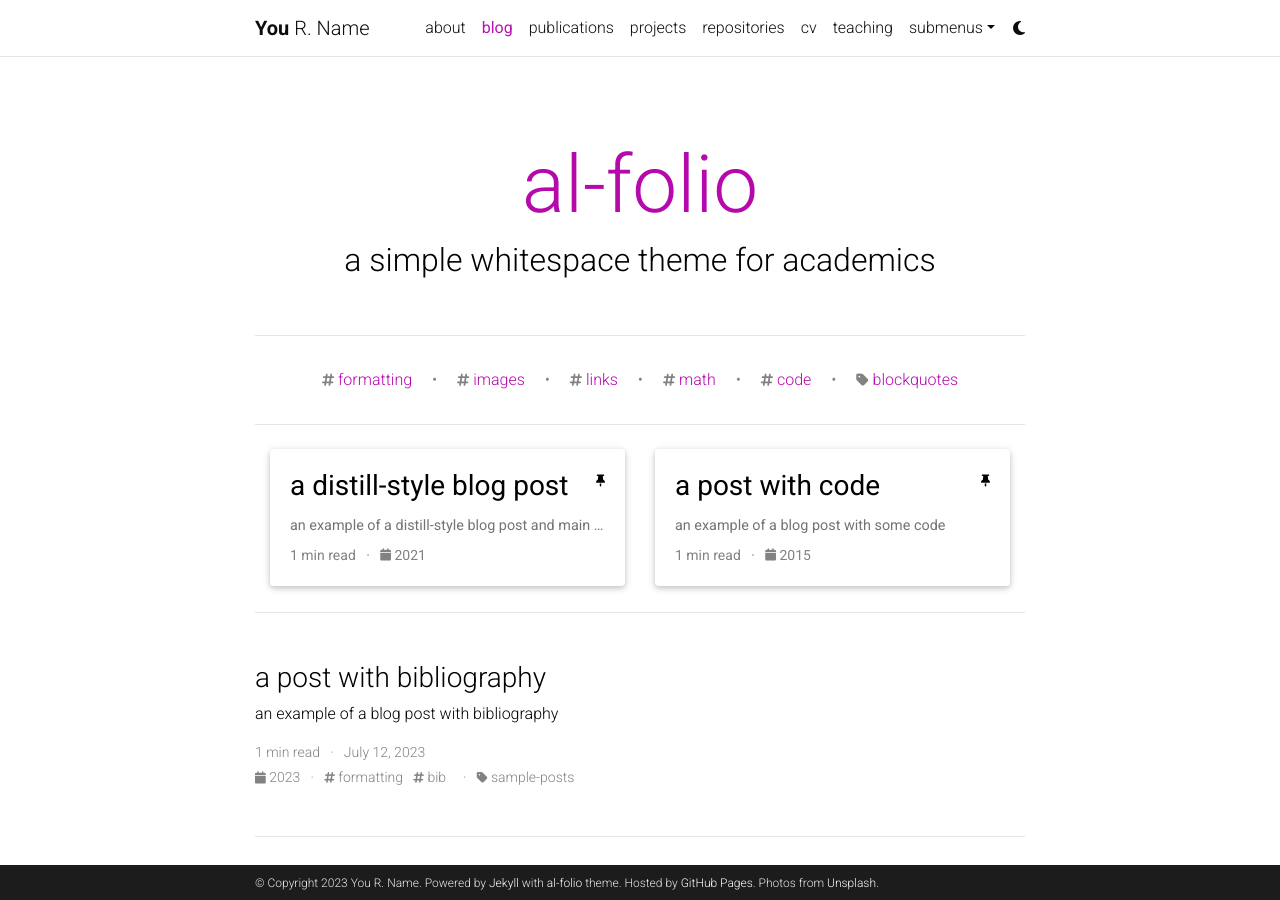
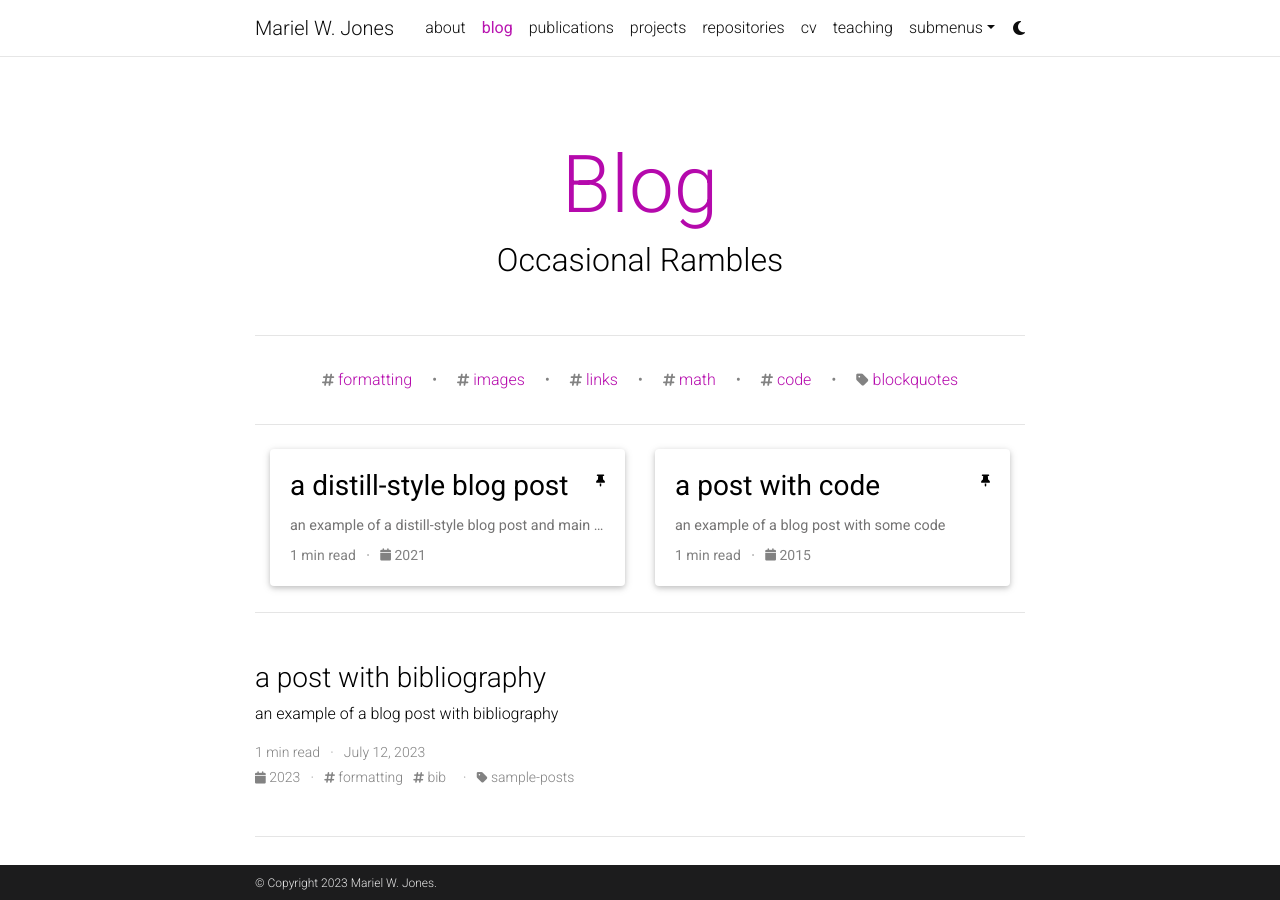
Before and after one commit to mwdjones/mwdjones.github.io, a Jekyll site: the page built from blog/index.html, in a window 1280 px wide and 900 px high. Built offline with Jekyll 4.4.1, drawn with Linux system fonts in a browser that asks for light colours; full-size pictures stand in for the smaller copies a plugin makes; the list of posts is cut into pages by our own code; comment, search, counter and statistics services are not loaded; a style sheet for code colours, icons or effects is not loaded; part of the change alters nothing that is shown.

Commit message:
Update _config.yml

```diff
--- a/_config.yml
+++ b/_config.yml
@@ -2,24 +2,19 @@
 # Site settings
 # -----------------------------------------------------------------------------
 
-title: blank # the website title (if blank, full name will be used instead)
-first_name: You
-middle_name: R.
-last_name: Name
-email: you@example.com
+title: Mariel W. Jones
+first_name: Mariel
+middle_name: W.
+last_name: Jones
+email: jone3247@umn.edu
 description: > # the ">" symbol means to ignore newlines until "footer_text:"
-  A simple, whitespace theme for academics. Based on [*folio](https://github.com/bogoli/-folio) design.
-footer_text: >
-  Powered by <a href="https://jekyllrb.com/" target="_blank">Jekyll</a> with <a href="https://github.com/alshedivat/al-folio">al-folio</a> theme.
-  Hosted by <a href="https://pages.github.com/" target="_blank">GitHub Pages</a>.
-  Photos from <a href="https://unsplash.com" target="_blank">Unsplash</a>.
-keywords: jekyll, jekyll-theme, academic-website, portfolio-website  # add your own keywords or leave empty
+  Ecohydrologist by day and illustrator by...also day
 
 lang: en # the language of your site (for example: en, fr, cn, ru, etc.)
-icon: ⚛️  # the emoji used as the favicon (alternatively, provide image name in /assets/img/)
+#icon: ⚛️  # the emoji used as the favicon (alternatively, provide image name in /assets/img/)
 
-url: https://alshedivat.github.io # the base hostname & protocol for your site
-baseurl: /al-folio # the subpath of your site, e.g. /blog/
+url: https://mwdjones.github.io # the base hostname & protocol for your site
+#baseurl: the subpath of your site, e.g. /blog/
 last_updated: false # set to true if you want to display last updated in the footer
 impressum_path:  # set to path to include impressum link in the footer, use the same path as permalink in a page, helps to conform with EU GDPR
 
@@ -71,61 +66,20 @@ og_image: # The site-wide (default for all links) Open Graph preview image
 # Social integration
 # -----------------------------------------------------------------------------
 
-github_username: # your GitHub user name
-gitlab_username: # your GitLab user name
-twitter_username: # your Twitter handle
-mastodon_username: # your mastodon instance+username in the format instance.tld/@username
-linkedin_username: # your LinkedIn user name
-telegram_username: # your Telegram user name
-scholar_userid: # your Google Scholar ID
-semanticscholar_id: # your Semantic Scholar ID
-whatsapp_number: # your WhatsApp number (full phone number in international format. Omit any zeroes, brackets, or dashes when adding the phone number in international format.)
-orcid_id: # your ORCID ID
-medium_username: # your Medium username
-quora_username: # your Quora username
-publons_id: # your ID on Publons
-lattes_id: # your ID on Lattes (Brazilian Lattes CV)
-osf_id: # your OSF ID
-research_gate_profile: # your profile on ResearchGate
-scopus_id: # your profile on Scopus
-blogger_url: # your blogger URL
-work_url: # work page URL
-keybase_username: # your keybase user name
-wikidata_id: # your wikidata id
-wikipedia_id: # your wikipedia id (Case sensitive)
-dblp_url: # your DBLP profile url
-stackoverflow_id: # your stackoverflow id
-kaggle_id: # your kaggle id
-lastfm_id: # your lastfm id
-spotify_id: # your spotify id
-pinterest_id: # your pinterest id
-unsplash_id: # your unsplash id
-instagram_id: # your instagram id
-facebook_id: # your facebook id
-youtube_id: # your youtube channel id (youtube.com/@<youtube_id>)
-discord_id: # your discord id (18-digit unique numerical identifier)
-zotero_username: # your zotero username
-
-contact_note: >
-  You can even add a little note about which of these is the best way to reach you.
-
+github_username: mwdjones
+twitter_username: hydro_nerd
+linkedin_username: Mariel W. Jones
 # -----------------------------------------------------------------------------
 # Analytics and search engine verification
 # -----------------------------------------------------------------------------
-
-google_analytics:  # your Google Analytics measurement ID (format: G-XXXXXXXXXX)
-cronitor_analytics:  # cronitor RUM analytics site ID (format: XXXXXXXXX)
-
-google_site_verification:  # your google-site-verification ID (Google Search Console)
-bing_site_verification:  # out your bing-site-verification ID (Bing Webmaster)
 
 # -----------------------------------------------------------------------------
 # Blog
 # -----------------------------------------------------------------------------
 
-blog_name: al-folio # blog_name will be displayed in your blog page
+blog_name: Blog # blog_name will be displayed in your blog page
 blog_nav_title: blog # your blog must have a title for it to be displayed in the nav bar
-blog_description: a simple whitespace theme for academics
+blog_description: Occasional Rambles
 permalink: /blog/:year/:title/
 
 # Pagination
@@ -135,33 +89,6 @@ pagination:
 related_blog_posts:
   enabled: true
   max_related: 5
-
-# Giscus comments (RECOMMENDED)
-# Follow instructions on https://giscus.app/ to setup for your repo to fill out
-# the information below.
-giscus:
-  repo: alshedivat/al-folio      # <your-github-user-name>/<your-github-repo-name>
-  repo_id: MDEwOlJlcG9zaXRvcnk2MDAyNDM2NQ==
-  category: Comments             # name of the category under which discussions will be created
-  category_id: DIC_kwDOA5PmLc4CTBt6
-  mapping: title                 # identify discussions by post title
-  strict: 1                      # use strict identification mode
-  reactions_enabled: 1           # enable (1) or disable (0) emoji reactions
-  input_position: bottom         # whether to display input form below (bottom) or above (top) the comments
-  theme: preferred_color_scheme  # name of the color scheme (preferred works well with al-folio light/dark mode)
-  emit_metadata: 0
-  lang: en
-
-# Disqus comments (DEPRECATED)
-disqus_shortname: al-folio # put your disqus shortname
-# https://help.disqus.com/en/articles/1717111-what-s-a-shortname
-
-# External sources.
-# If you have blog posts published on medium.com or other external sources,
-# you can display them in your blog by adding a link to the RSS feed.
-external_sources:
-  - name: medium.com
-    rss_url: https://medium.com/@al-folio/feed
 
 # -----------------------------------------------------------------------------
 # Collections
```
